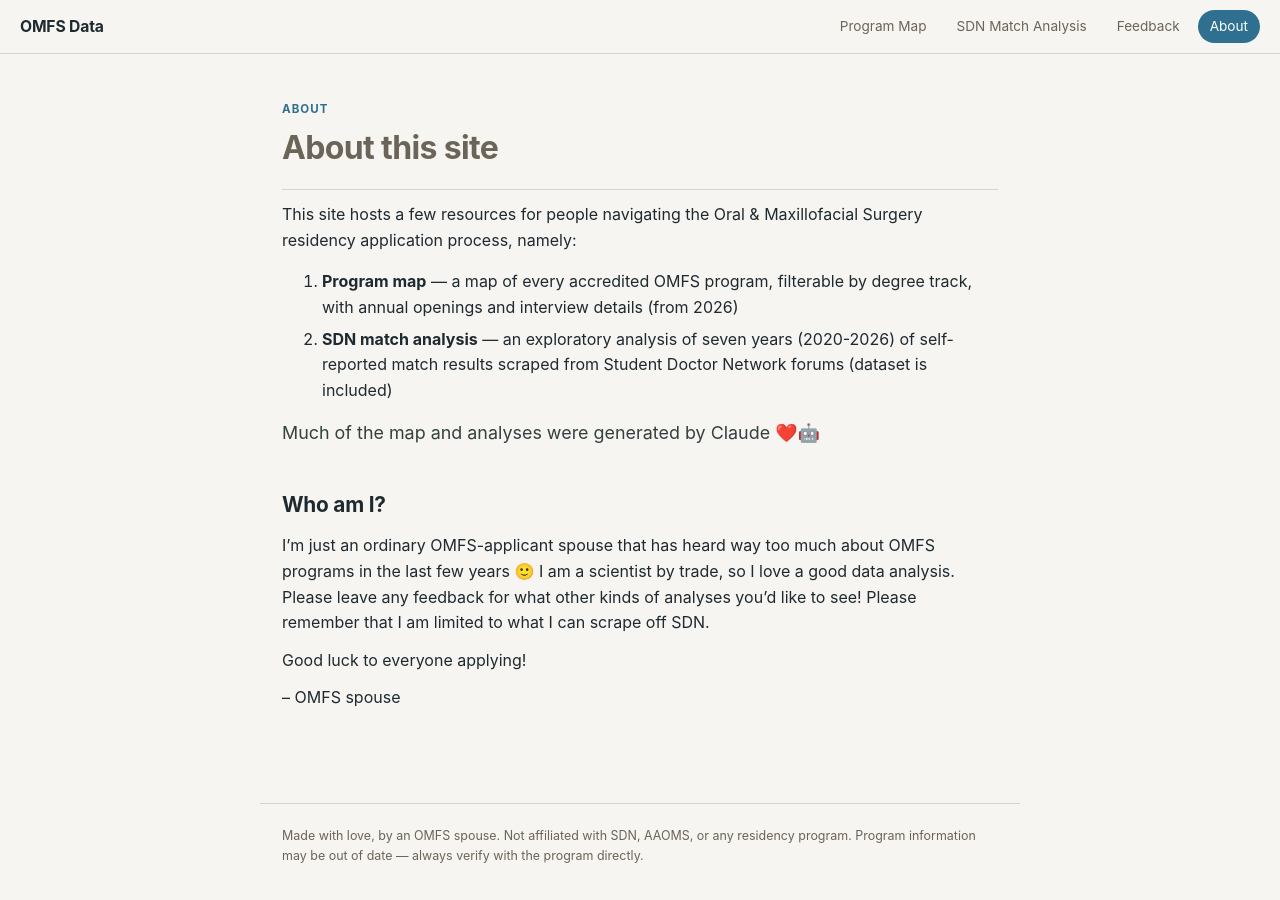
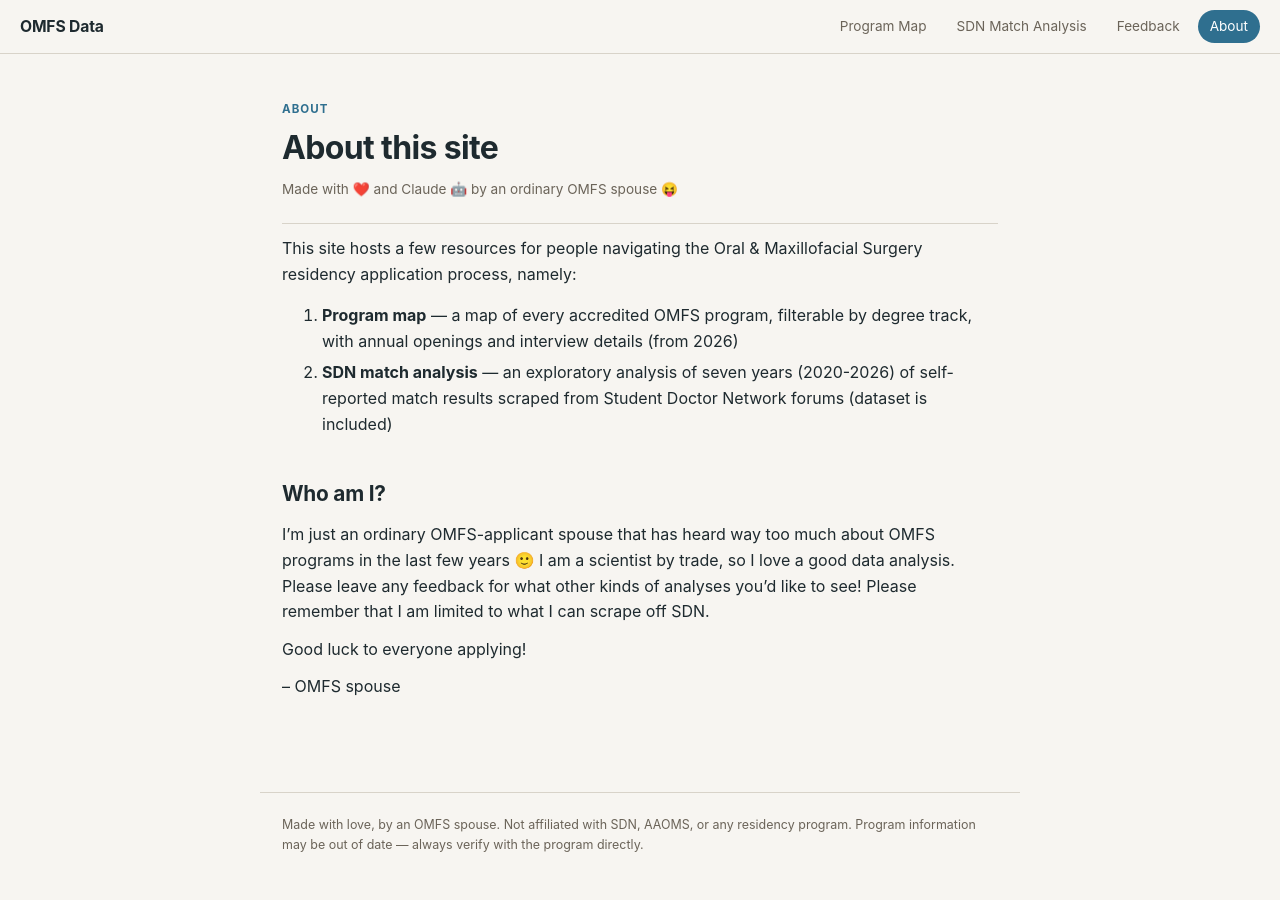
Before and after one commit to omfsdata/data, a Jekyll site: the page built from about.md, in a window 1280 px wide. Built offline with Jekyll 4.4.1, drawn with Linux system fonts in a browser that asks for light colours.

Commit message:
Update about.md

```diff
--- a/about.md
+++ b/about.md
@@ -10,14 +10,15 @@ container: page
 
 # About this site
 {: .title}
+
+Made with ❤️ and Claude 🤖 by an ordinary OMFS spouse 😝
 {: .byline}
 
 This site hosts a few resources for people navigating the Oral & Maxillofacial Surgery residency application process, namely:
 1. **Program map** — a map of every accredited OMFS program, filterable by degree track, with annual openings and interview details (from 2026)
 2. **SDN match analysis** — an exploratory analysis of seven years (2020-2026) of self-reported match results scraped from Student Doctor Network forums (dataset is included)
 
-Much of the map and analyses were generated by Claude ❤️🤖
-{: .lede}
+
 
 ## Who am I?
 
```
